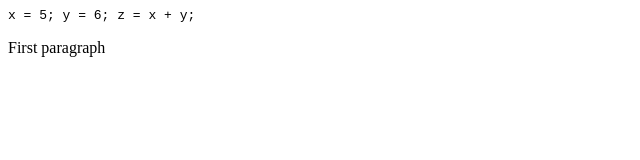
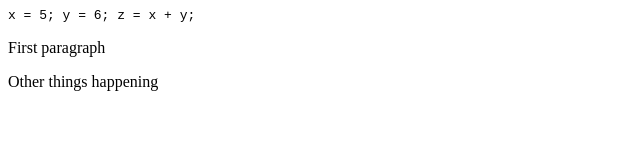
Before and after one commit to 1Kenzhe/git_practice, a plain HTML site: page index.html in a window 1280 px wide. Shown: the whole page, without its empty margins (0-640 px from the left). Drawn offline with Linux system fonts and the light colour scheme.

Commit message:
added other p1 tag

```diff
--- a/index.html
+++ b/index.html
@@ -6,4 +6,5 @@ z = x + y;
 </code>
 <body>
  <p>First paragraph</p>
+ <p>Other things happening</p>
 </body>
```
